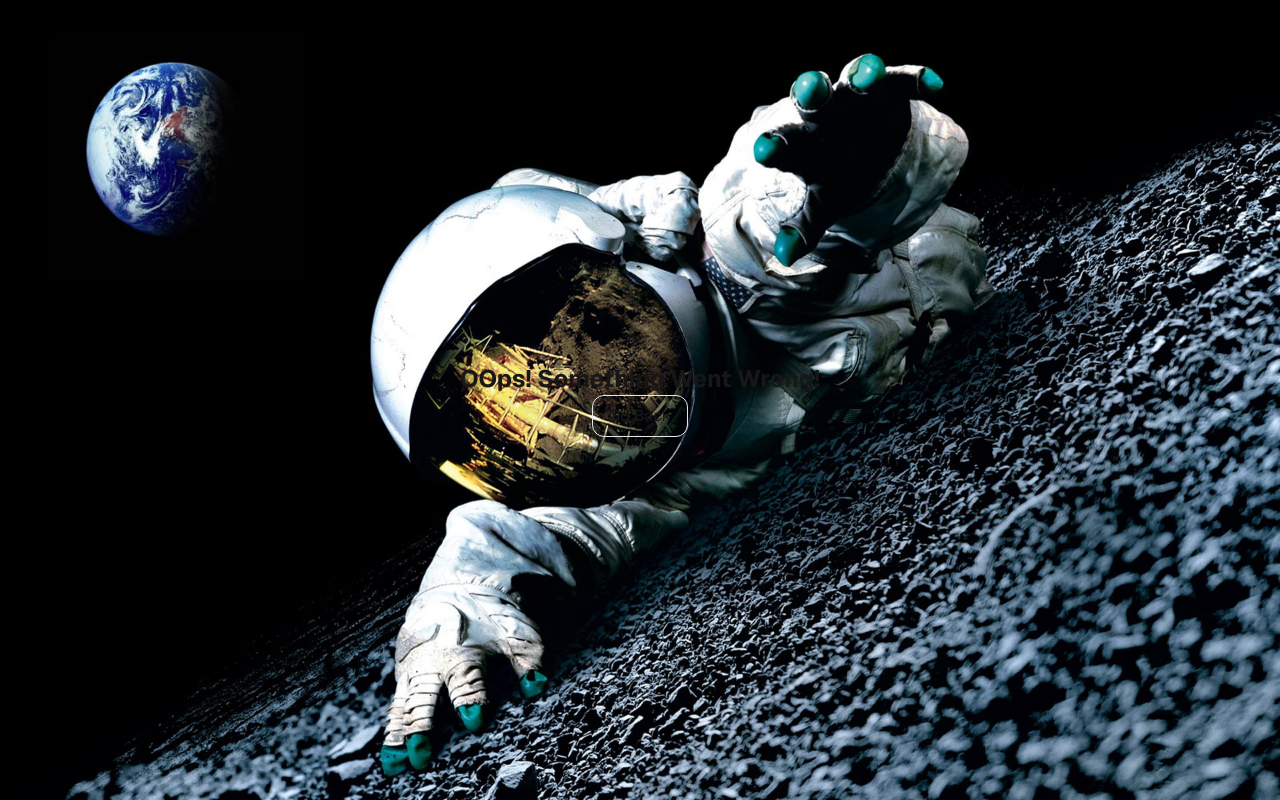
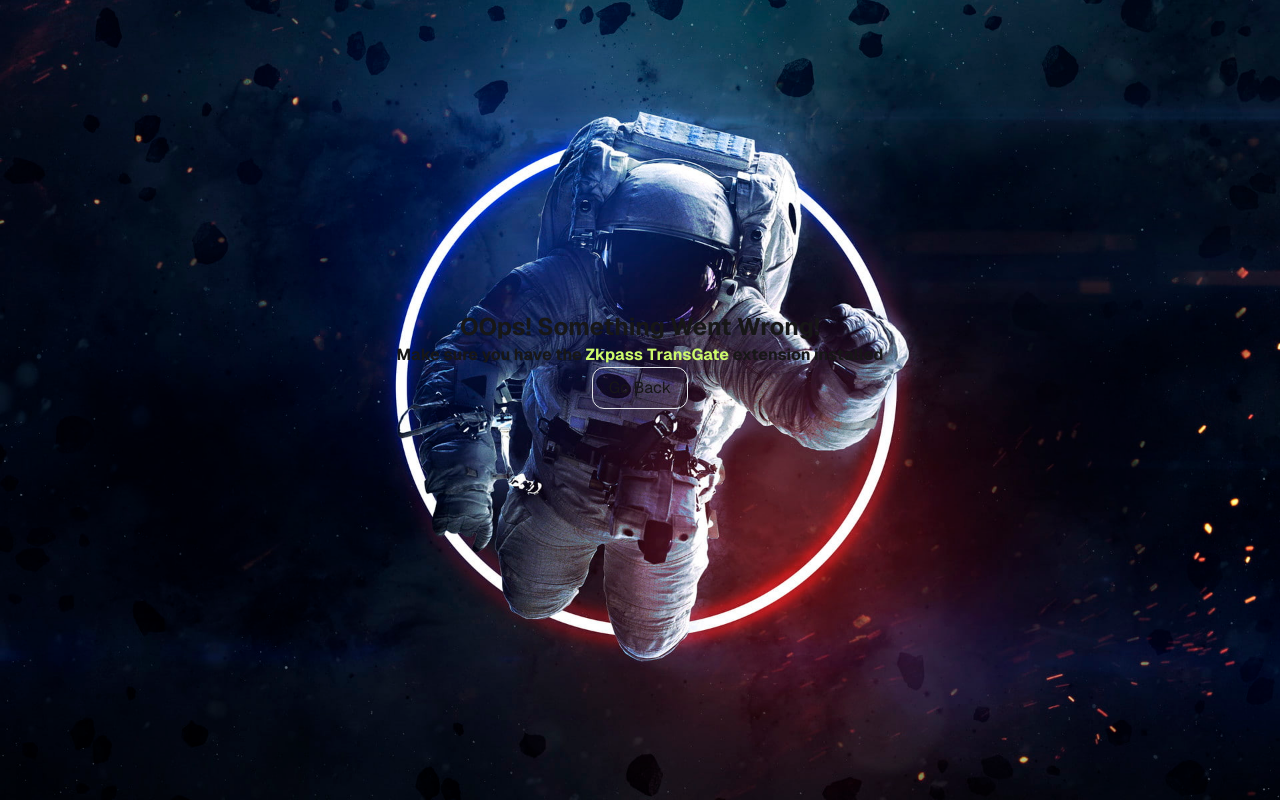
Before and after one commit to Webnai/mowblox-validator, a Next.js app: page /error in a window 1280 px wide. Built offline with nearby package versions, Linux system fonts and the light colour scheme.

Commit message:
error page updated

```diff
--- a/pages/error.js
+++ b/pages/error.js
@@ -26,9 +26,10 @@
       style={{ backgroundImage: 'url("/error.jpg")' }}
     >
       <h1 className="text-2xl font-bold text-">OOps! Something Went Wrong!</h1>
+      <p className="font-bold">Make sure you have the <span className="text-[#CDFA6C]">Zkpass TransGate</span> extension installed</p>
       <button
         onClick={handleGoBack}
-        className="border py-2 px-4 rounded-xl"
+        className="border py-2 px-4 rounded-xl mb-20"
       >Go Back</button>
     </div>
   );
```
Also changed, not shown: public/error.jpg, public/proof.jpg (deleted).
